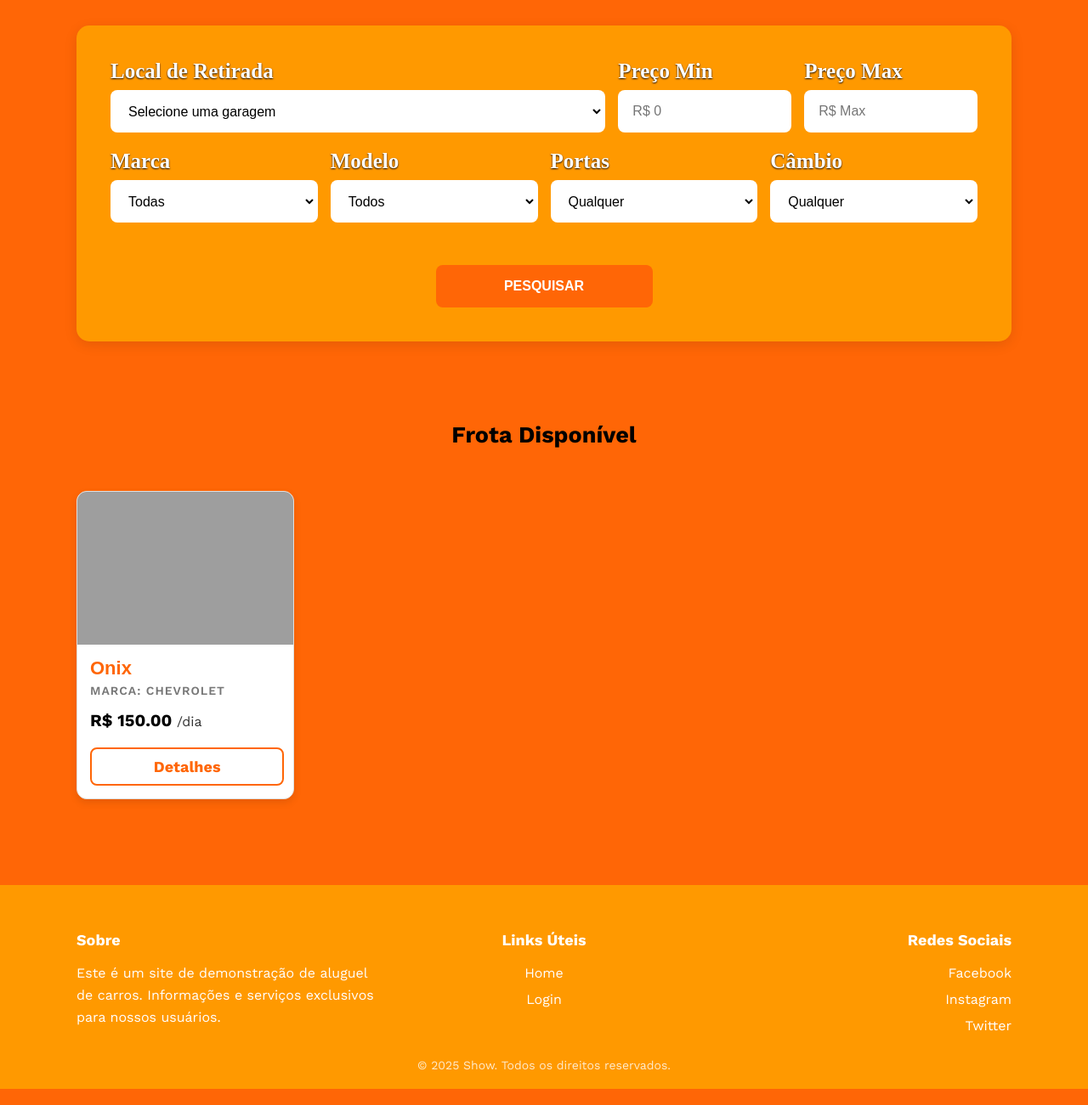
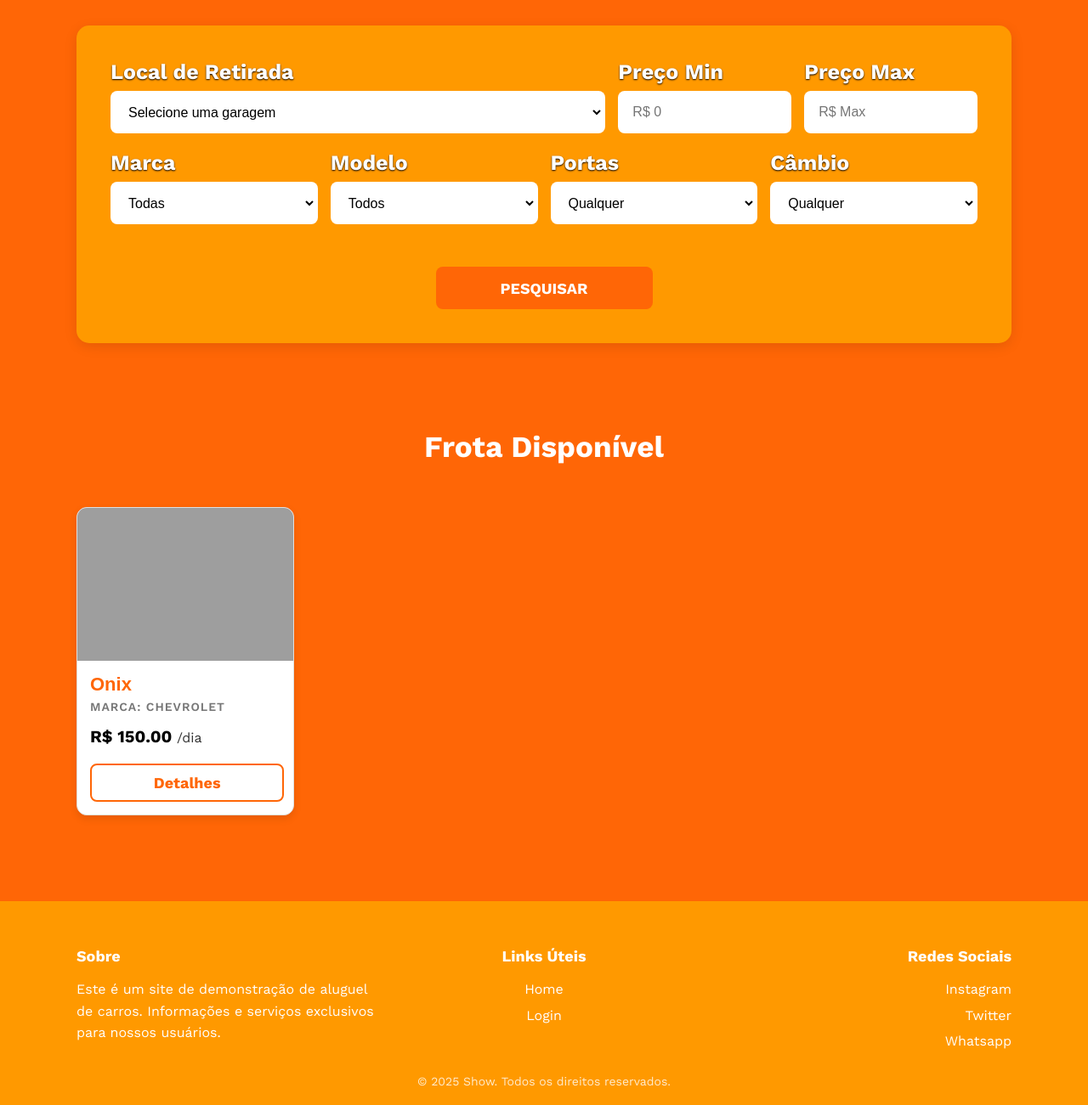
Before and after one commit to gabrielokimura/Projeto_Agostinho_2025, a Flask app: page / in a window 1280 px wide. Shown: the part 121-1422 px from the top of the page at 85% size. Run offline with Flask 3, Linux system fonts and the light colour scheme; data comes from the database, SQL or seed files in the repository; both versions use the stored data as it was after the commit; grey boxes are pictures that could not be loaded.

Commit message:
ajustes de fontes e redes sociais do footer

```diff
--- a/projeto_agostinhov1.1/static/estilo.css
+++ b/projeto_agostinhov1.1/static/estilo.css
@@ -22,6 +22,11 @@ h1{
     margin-top: 0;
     padding-top: 30px;
     text-align: center;
+}
+
+h2{
+    color: #fff;
+    font-size: 35px;
 }
 
 body{
@@ -106,18 +111,6 @@ a{
     color: #000000;
 }
 
-/*
-button[type="submit"] {
-    background: white;
-    border: 2px solid #ddd;
-    border-radius: 25px;
-    padding: 4px 10px;
-    cursor: pointer;
-    font-weight: bold;
-}*/
-
-
-
 .form_container {
   background-color: #fff;
   border-radius: 16px;
@@ -150,7 +143,8 @@ button[type="submit"] {
   padding: 10px;
   border: 2px ;
   border-radius: 10px;
-  font-size: 18px;
+  font-size: 20px;
+  font-family: "Work Sans";
   box-sizing: border-box;
   margin-bottom: 15px;
   cursor: pointer;
@@ -240,7 +234,7 @@ button[type="submit"] {
 .formulario_pesquisa label {
     font-size: 25px;
     font-weight: bold;
-    font-family: "Canva Sans";
+    font-family: "Work Sans";
     color: #fff; /* Texto branco para contrastar com o laranja */
     text-shadow: 0 1px 2px rgba(0,0,0,1);
 }
@@ -272,7 +266,8 @@ button[type="submit"] {
     background-color:#ff6606; /* Botão escuro para destaque */
     color: #fff;
     font-weight: bold;
-    font-size: 16px;
+    font-family: "Work Sans";
+    font-size: 18px;
     border: none;
     border-radius: 8px;
     cursor: pointer;
--- a/projeto_agostinhov1.1/templates/base.html
+++ b/projeto_agostinhov1.1/templates/base.html
@@ -47,9 +47,9 @@
         <div class="footer_section">
             <h4>Redes Sociais</h4>
             <ul class="socials">
-                <li><a href="#">Facebook</a></li>
-                <li><a href="#">Instagram</a></li>
-                <li><a href="#">Twitter</a></li>
+                <li><a href="https://instagram.com" target="_blank">Instagram</a></li>
+                <li><a href="https://twitter.com" target="_blank">Twitter</a></li>
+                <li><a href="/contato">Whatsapp</a></li>
             </ul>
         </div>
     </div>
```
Also changed, not shown: projeto_concessionaria.db.
